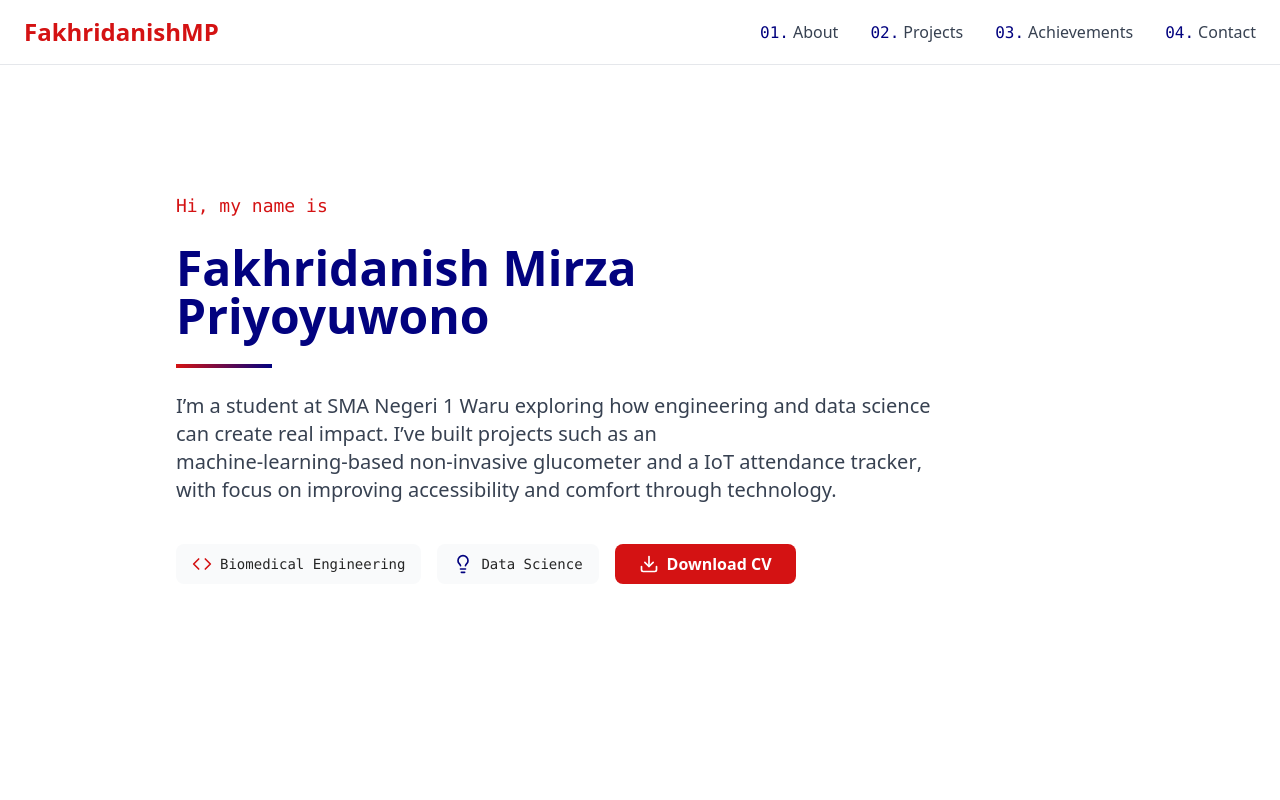
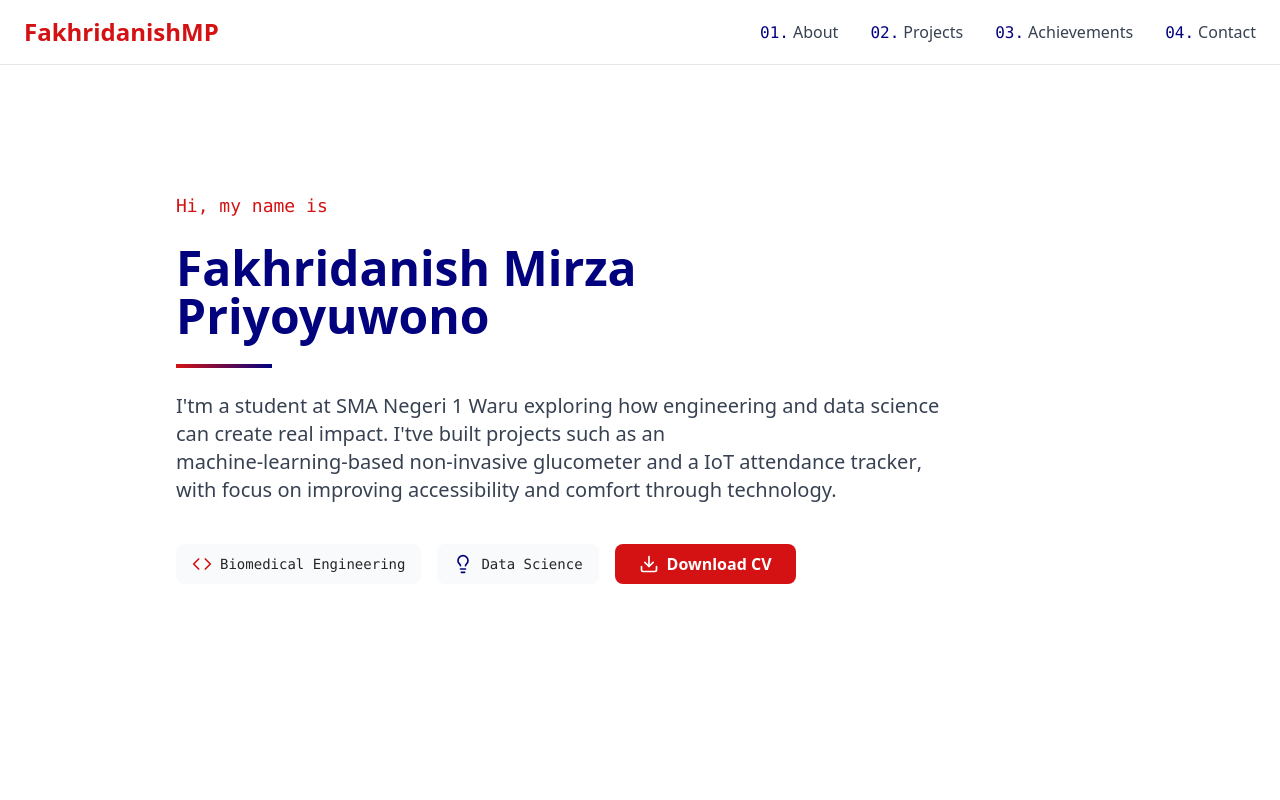
Before and after one commit to fakhridanishmp/fakhridanishmp.github.io, a Next.js app: page / in a window 1280 px wide. Shown: the top 800 px of the page. Built offline with nearby package versions, Linux system fonts and the light colour scheme.

Commit message:
char escaping

```diff
--- a/pages/index.js
+++ b/pages/index.js
@@ -203,12 +203,12 @@ export default function Portfolio() {
             </h1>
             <div className="h-1 w-24 bg-gradient-to-r from-[#d41213] to-[#02027f]"></div>
             <p className="text-lg md:text-xl text-gray-700 max-w-3xl leading-relaxed relative group">
-              I’m a student at{" "}
+              I&#39;tm a student at{" "}
               <span className="relative inline-block highlight">
                 SMA Negeri 1 Waru
                 <span className="absolute inset-0 bg-gradient-to-r from-[#d41213]/40 to-[#02027f]/40 scale-x-0 origin-left transition-transform duration-700 ease-in-out"></span>
               </span>{" "}
-              exploring how engineering and data science can create real impact. I’ve built projects such as an{" "}
+              exploring how engineering and data science can create real impact. I&#39;tve built projects such as an{" "}
               <span className="relative inline-block highlight">
                 machine-learning-based non-invasive glucometer
                 <span className="absolute inset-0 bg-gradient-to-r from-[#d41213]/40 to-[#02027f]/40 scale-x-0 origin-left transition-transform duration-700 ease-in-out"></span>
```
